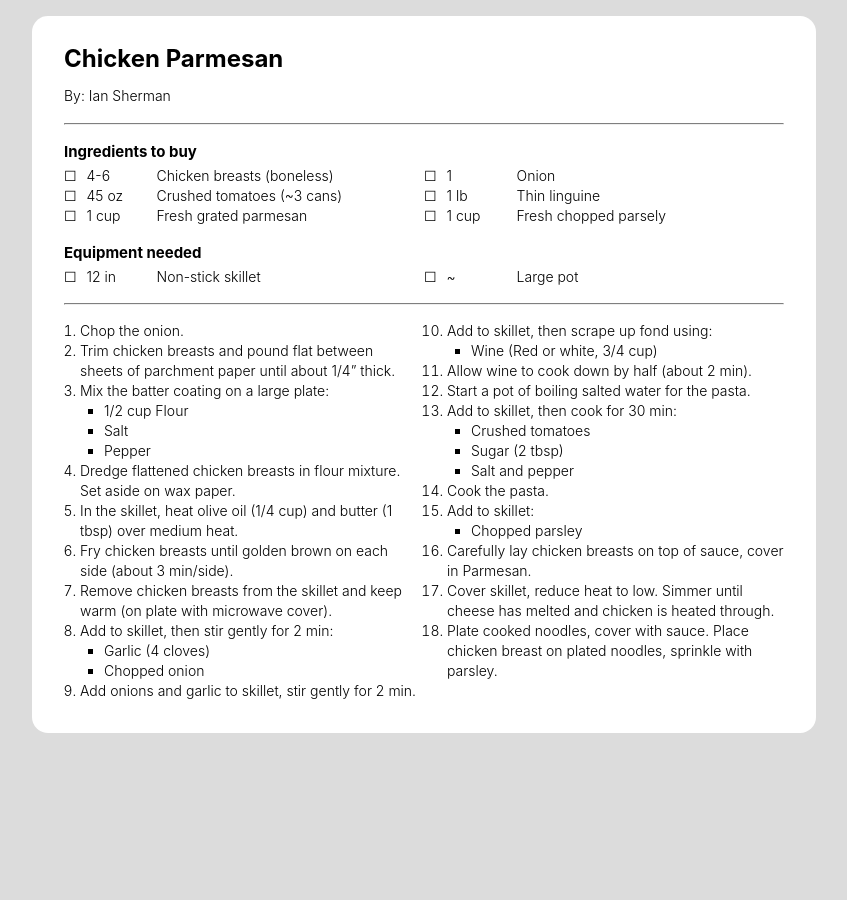
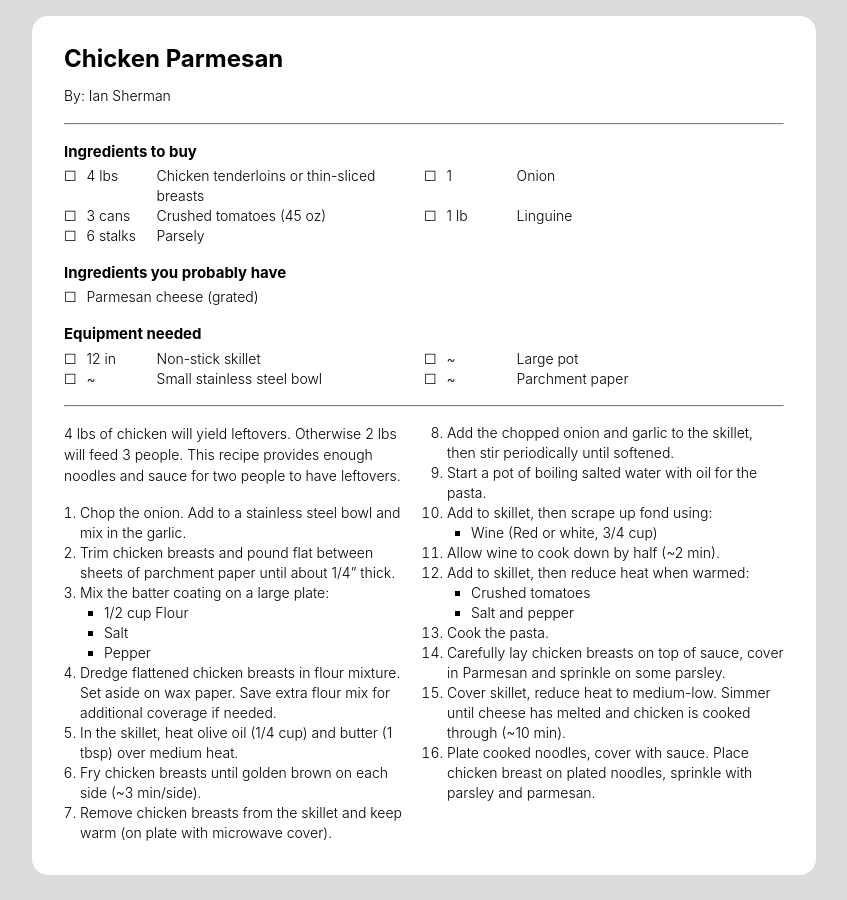
Before and after one commit to gaelanlloyd/jekyll-recipes, a Jekyll site: the page built from _recipes/chicken-parmesan.md, in a window 1280 px wide. Shown: the whole page, without its empty margins (216-1063 px from the left). Built offline with Jekyll 4.4.1, drawn with Linux system fonts in a browser that asks for light colours.

Commit message:
Update chicken-parmesan.md

```diff
--- a/_recipes/chicken-parmesan.md
+++ b/_recipes/chicken-parmesan.md
@@ -2,41 +2,39 @@
 title: Chicken Parmesan
 author: Ian Sherman
 ingredientsToBuy:
-  - { qty: "4-6", item: "Chicken breasts (boneless)" }
+  - { qty: "4 lbs", item: "Chicken tenderloins or thin-sliced breasts" }
   - { qty: "1", item: "Onion" }
-  - { qty: "45 oz", item: "Crushed tomatoes (~3 cans)" }
-  - { qty: "1 lb", item: "Thin linguine" }
-  - { qty: "1 cup", item: "Fresh grated parmesan" }
-  - { qty: "1 cup", item: "Fresh chopped parsely" }
+  - { qty: "3 cans", item: "Crushed tomatoes (45 oz)" }
+  - { qty: "1 lb", item: "Linguine" }
+  - { qty: "6 stalks", item: "Parsely" }
+ingredientsYouHave:
+  - Parmesan cheese (grated)
 equipment:
   - { type: "12 in", item: "Non-stick skillet" }
   - { type: "~", item: "Large pot" }
+  - { type: "~", item: "Small stainless steel bowl" }
+  - { type: "~", item: "Parchment paper" }
 ---
-- Chop the onion.
+4 lbs of chicken will yield leftovers. Otherwise 2 lbs will feed 3 people. This recipe provides enough noodles and sauce for two people to have leftovers.
+- Chop the onion. Add to a stainless steel bowl and mix in the garlic.
 - Trim chicken breasts and pound flat between sheets of parchment paper until about 1/4" thick.
 - Mix the batter coating on a large plate:
   - 1/2 cup Flour
   - Salt
   - Pepper
-- Dredge flattened chicken breasts in flour mixture. Set aside on wax paper.
+- Dredge flattened chicken breasts in flour mixture. Set aside on wax paper. Save extra flour mix for additional coverage if needed.
 - In the skillet, heat olive oil (1/4 cup) and butter (1 tbsp) over medium heat.
-- Fry chicken breasts until golden brown on each side (about 3 min/side).
+- Fry chicken breasts until golden brown on each side (~3 min/side).
 - Remove chicken breasts from the skillet and keep warm (on plate with microwave cover).
-- Add to skillet, then stir gently for 2 min:
-  - Garlic (4 cloves)
-  - Chopped onion
-- Add onions and garlic to skillet, stir gently for 2 min.
+- Add the chopped onion and garlic to the skillet, then stir periodically until softened.
+- Start a pot of boiling salted water with oil for the pasta.
 - Add to skillet, then scrape up fond using:
   - Wine (Red or white, 3/4 cup)
-- Allow wine to cook down by half (about 2 min).
-- Start a pot of boiling salted water for the pasta.
-- Add to skillet, then cook for 30 min:
+- Allow wine to cook down by half (~2 min).
+- Add to skillet, then reduce heat when warmed:
   - Crushed tomatoes
-  - Sugar (2 tbsp)
   - Salt and pepper
 - Cook the pasta.
-- Add to skillet:
-  - Chopped parsley
-- Carefully lay chicken breasts on top of sauce, cover in Parmesan.
-- Cover skillet, reduce heat to low. Simmer until cheese has melted and chicken is heated through.
-- Plate cooked noodles, cover with sauce. Place chicken breast on plated noodles, sprinkle with parsley.
+- Carefully lay chicken breasts on top of sauce, cover in Parmesan and sprinkle on some parsley.
+- Cover skillet, reduce heat to medium-low. Simmer until cheese has melted and chicken is cooked through (~10 min).
+- Plate cooked noodles, cover with sauce. Place chicken breast on plated noodles, sprinkle with parsley and parmesan.
```
